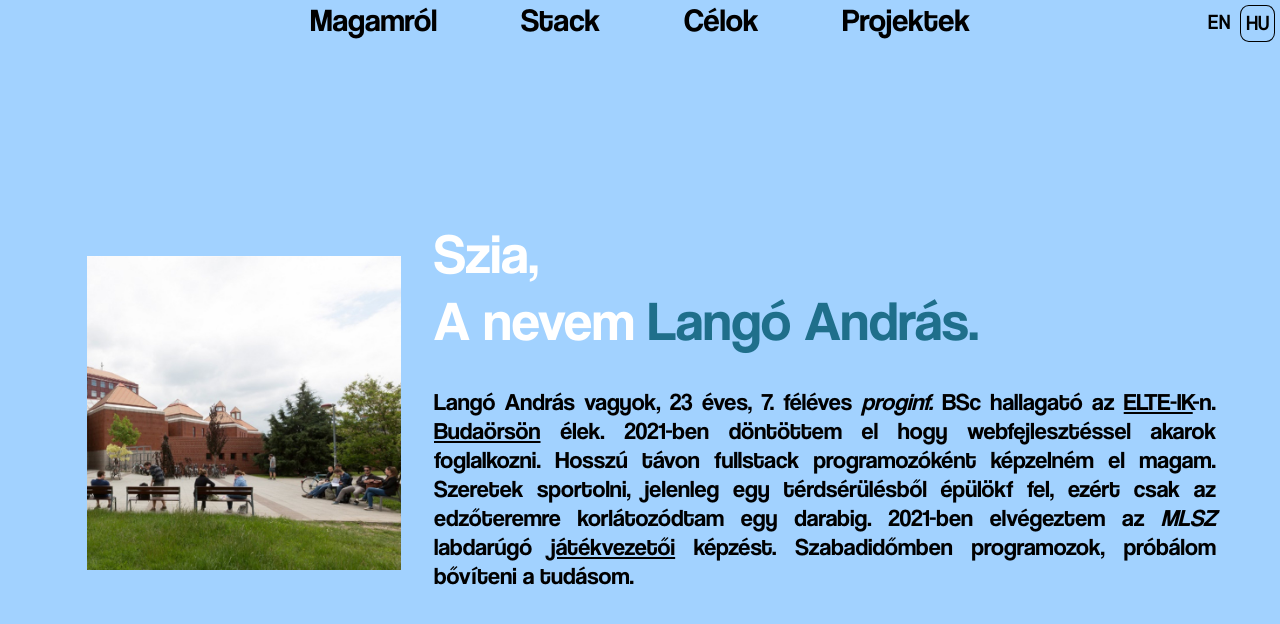
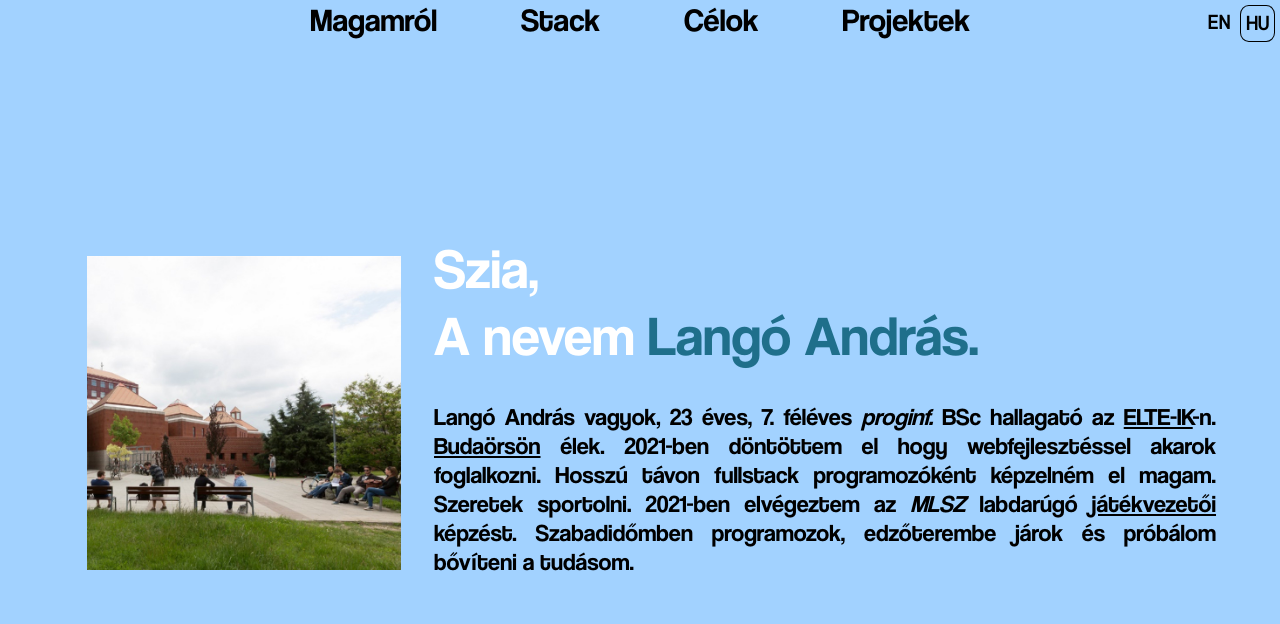
Before and after one commit to bufer99/Portfolio, a React (Create React App) app in the folder portfolio-react/: page /aboutMe in a window 1280 px wide. Shown: the top 624 px of the page. Built offline with nearby package versions, Linux system fonts and the light colour scheme.

Commit message:
fix grammar

```diff
--- a/portfolio-react/src/state/language.js
+++ b/portfolio-react/src/state/language.js
@@ -10,7 +10,7 @@ export const languages = {
             'intro-first':'Szia,',
             'intro-second':"A nevem",
             'intro-third': 'Langó András.',
-            'text':`Langó András vagyok, 23 éves, 7. féléves <abbr title="programtervező informatikus">proginf.</abbr> BSc hallagató az <span class="img_ref" id="education">ELTE-IK</span>-n. <span class="img_ref" id="city">Budaörsön</span> élek. 2021-ben döntöttem el hogy webfejlesztéssel akarok foglalkozni. Hosszú távon fullstack programozóként képzelném el magam. Szeretek sportolni, jelenleg egy térdsérülésből épülökf fel, ezért csak az edzőteremre korlátozódtam egy darabig. 2021-ben elvégeztem az <abbr title="Magyar Labdarúgó-szövetség">MLSZ</abbr> labdarúgó <span class="img_ref" id="referee">játékvezetői</span> képzést. Szabadidőmben programozok, próbálom bővíteni a tudásom.`
+            'text':`Langó András vagyok, 23 éves, 7. féléves <abbr title="programtervező informatikus">proginf.</abbr> BSc hallagató az <span class="img_ref" id="education">ELTE-IK</span>-n. <span class="img_ref" id="city">Budaörsön</span> élek. 2021-ben döntöttem el hogy webfejlesztéssel akarok foglalkozni. Hosszú távon fullstack programozóként képzelném el magam. Szeretek sportolni. 2021-ben elvégeztem az <abbr title="Magyar Labdarúgó-szövetség">MLSZ</abbr> labdarúgó <span class="img_ref" id="referee">játékvezetői</span> képzést. Szabadidőmben programozok, edzőterembe járok és próbálom bővíteni a tudásom.`
         },
         hobbies:[
             'Konditerem',
@@ -32,7 +32,7 @@ export const languages = {
             'intro-first':'Hi,',
             'intro-second':"I'm",
             'intro-third': 'Andras Lango.',
-            'text':`This is my 7th semester at <span class="img_ref" id="education"> ELTE Faculty of Informatics </span> as computer science student. I live in <span class="img_ref" id="city"> Budaörs </span>. In 2021 I made up my mind that I want to work as a web developer and become a full stack developer over the long term. I like all kinds of sport especially football. Currently I'm recovering from an ACL surgery, but latey I can go to the local gym at least. In 2021 I attended a <span class="img_ref" id="referee"> football referee</span> training organized by the Hungarian Football Federation. In my spare time I'm developing websites and improving my skills in that matter.`
+            'text':`This is my 7th semester at <span class="img_ref" id="education"> ELTE Faculty of Informatics </span> as computer science student. I live in <span class="img_ref" id="city"> Budaörs </span>. In 2021 I made up my mind that I want to work as a web developer and become a full stack developer over the long term. I like all kinds of sport especially football. In 2021 I attended a <span class="img_ref" id="referee"> football referee</span> training organized by the Hungarian Football Federation. In my spare time I'm developing websites, improving my programming skills and hitting the gym.`
         },
         hobbies:[
             'Going to Gym',
```
